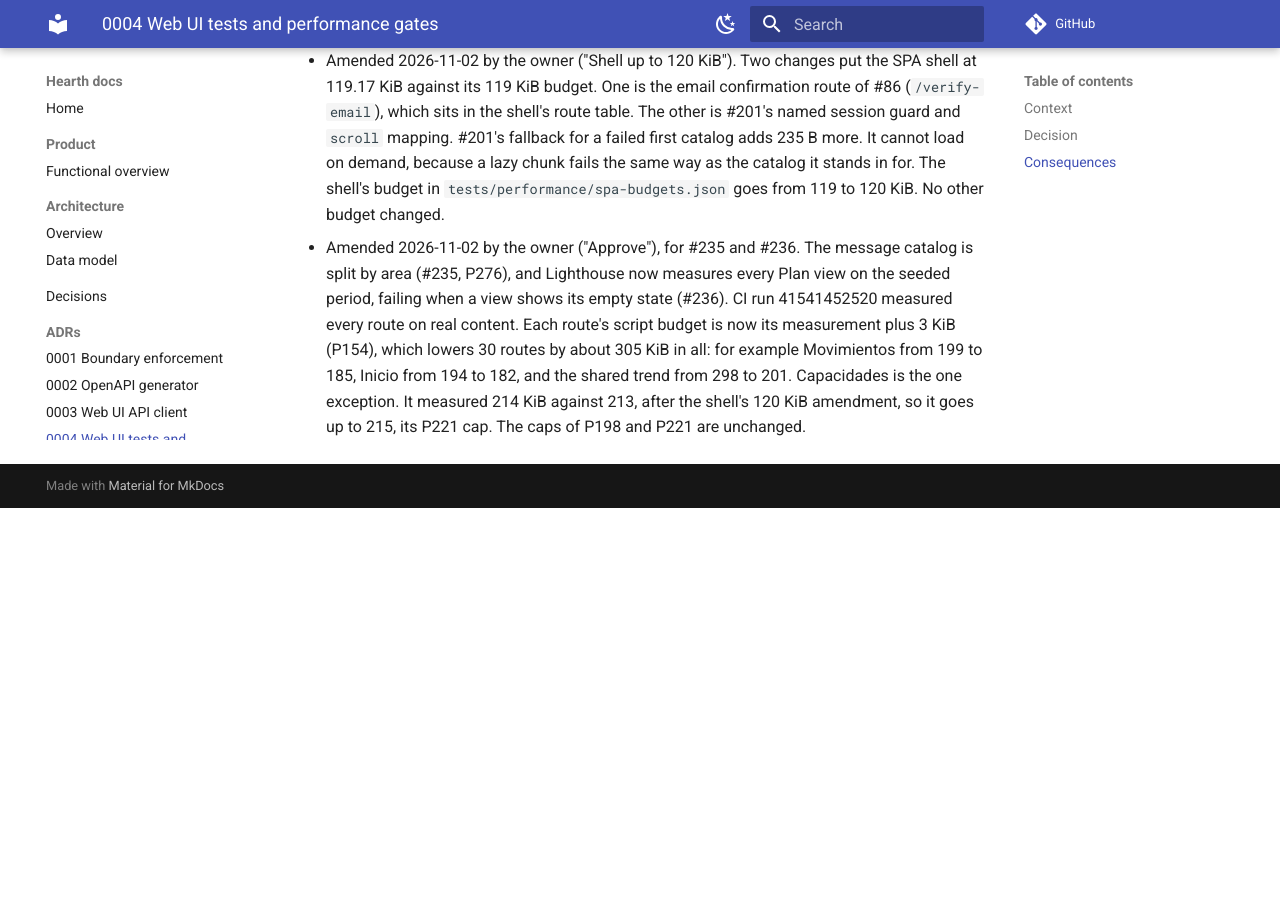
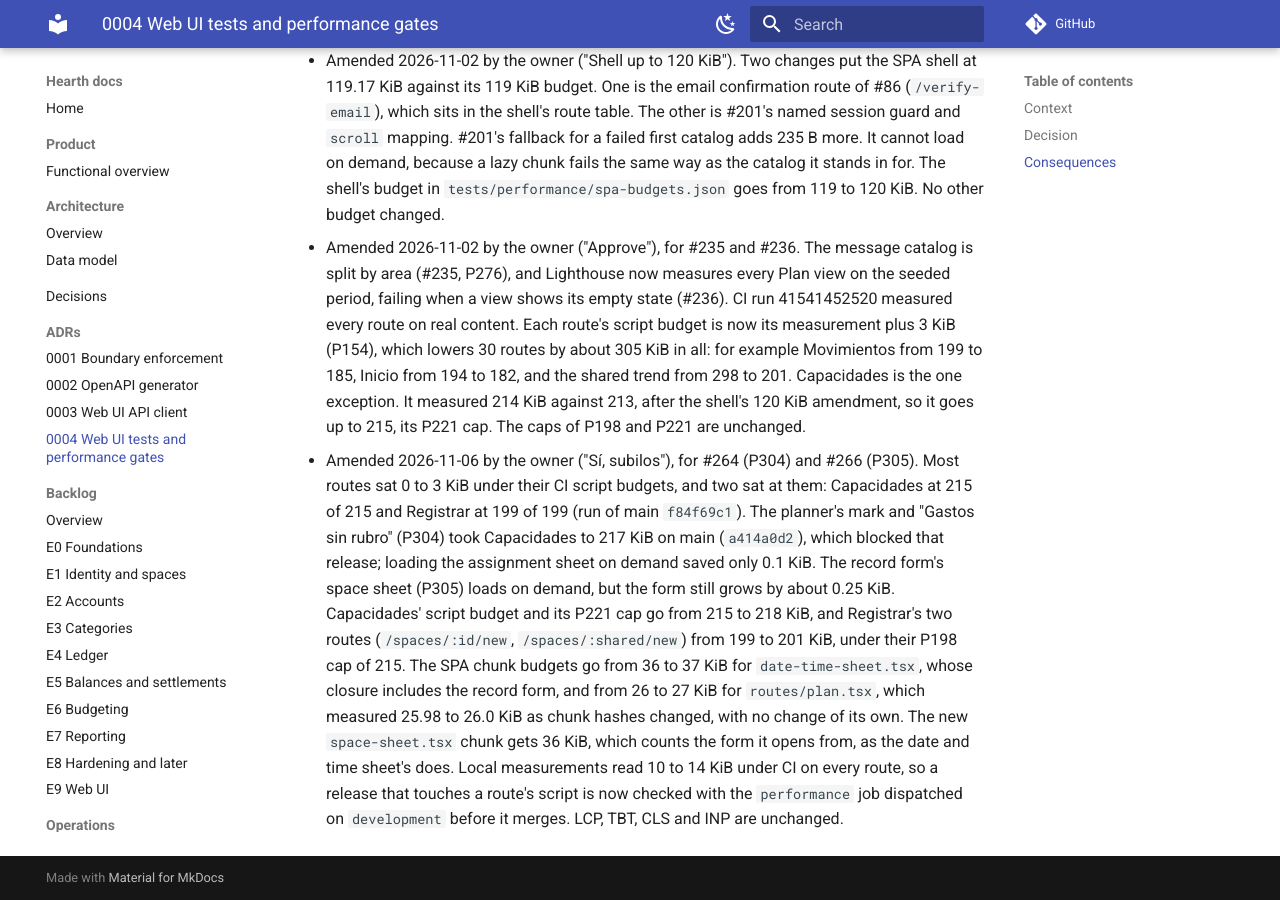
Before and after one commit to Facabore/Hearth, an MkDocs documentation site: the page built from docs/adr/0004-web-ui-testing-and-performance-gates.md, in a window 1280 px wide and 900 px high, scrolled down 4159 px. Built offline with MkDocs 1.6.1 and Material for MkDocs 9.7.7, drawn with Linux system fonts in a browser that asks for light colours; comment, search, counter and statistics services are not loaded; before the commit the page ends 4667 px from its top, so only the background shows below that.

Commit message:
test(perf): raise Capacidades', Registrar's and two chunk budgets as the owner approved (Refs #264, #266)
Most routes sat 0 to 3 KiB under their CI script budgets, and two sat at
them. P304 took Capacidades to 217 of 215 KiB on main and blocked that
release. P305 grows the record form by about 0.25 KiB. The owner
approved the minimum raise ("Sí, subilos", ADR 0004):
- Capacidades' script budget and its P221 cap: 215 to 218 KiB.
- Registrar's two routes: 199 to 201 KiB.
- The date-time-sheet chunk: 36 to 37 KiB.
- routes/plan.tsx: 26 to 27 KiB.

```diff
--- a/docs/adr/0004-web-ui-testing-and-performance-gates.md
+++ b/docs/adr/0004-web-ui-testing-and-performance-gates.md
@@ -43,3 +43,4 @@ The owner kept React and Next.js on one condition: the UI must be fast, with Cor
 - Amended 2026-11-03 by the owner ("Sí, súbelo a 213"). Capacidades opens as a sheet over the planner (#240, P272, board E9-08 04), so its route carries the planner's code and the sheet's. Its loader preloads the sheet, which brought its LCP under 5500 ms. CI measured 213 KiB of script (run 41473774033). Its budget goes from 210 to 213 KiB, and its P221 cap from 210 to 215. No other budget changed.
 - Amended 2026-11-02 by the owner ("Shell up to 120 KiB"). Two changes put the SPA shell at 119.17 KiB against its 119 KiB budget. One is the email confirmation route of #86 (`/verify-email`), which sits in the shell's route table. The other is #201's named session guard and `scroll` mapping. #201's fallback for a failed first catalog adds 235 B more. It cannot load on demand, because a lazy chunk fails the same way as the catalog it stands in for. The shell's budget in `tests/performance/spa-budgets.json` goes from 119 to 120 KiB. No other budget changed.
 - Amended 2026-11-02 by the owner ("Approve"), for #235 and #236. The message catalog is split by area (#235, P276), and Lighthouse now measures every Plan view on the seeded period, failing when a view shows its empty state (#236). CI run 41541452520 measured every route on real content. Each route's script budget is now its measurement plus 3 KiB (P154), which lowers 30 routes by about 305 KiB in all: for example Movimientos from 199 to 185, Inicio from 194 to 182, and the shared trend from 298 to 201. Capacidades is the one exception. It measured 214 KiB against 213, after the shell's 120 KiB amendment, so it goes up to 215, its P221 cap. The caps of P198 and P221 are unchanged.
+- Amended 2026-11-06 by the owner ("Sí, subilos"), for #264 (P304) and #266 (P305). Most routes sat 0 to 3 KiB under their CI script budgets, and two sat at them: Capacidades at 215 of 215 and Registrar at 199 of 199 (run of main `f84f69c1`). The planner's mark and "Gastos sin rubro" (P304) took Capacidades to 217 KiB on main (`a414a0d2`), which blocked that release; loading the assignment sheet on demand saved only 0.1 KiB. The record form's space sheet (P305) loads on demand, but the form still grows by about 0.25 KiB. Capacidades' script budget and its P221 cap go from 215 to 218 KiB, and Registrar's two routes (`/spaces/:id/new`, `/spaces/:shared/new`) from 199 to 201 KiB, under their P198 cap of 215. The SPA chunk budgets go from 36 to 37 KiB for `date-time-sheet.tsx`, whose closure includes the record form, and from 26 to 27 KiB for `routes/plan.tsx`, which measured 25.98 to 26.0 KiB as chunk hashes changed, with no change of its own. The new `space-sheet.tsx` chunk gets 36 KiB, which counts the form it opens from, as the date and time sheet's does. Local measurements read 10 to 14 KiB under CI on every route, so a release that touches a route's script is now checked with the `performance` job dispatched on `development` before it merges. LCP, TBT, CLS and INP are unchanged.
```
Also changed, not shown: 3 other files.
